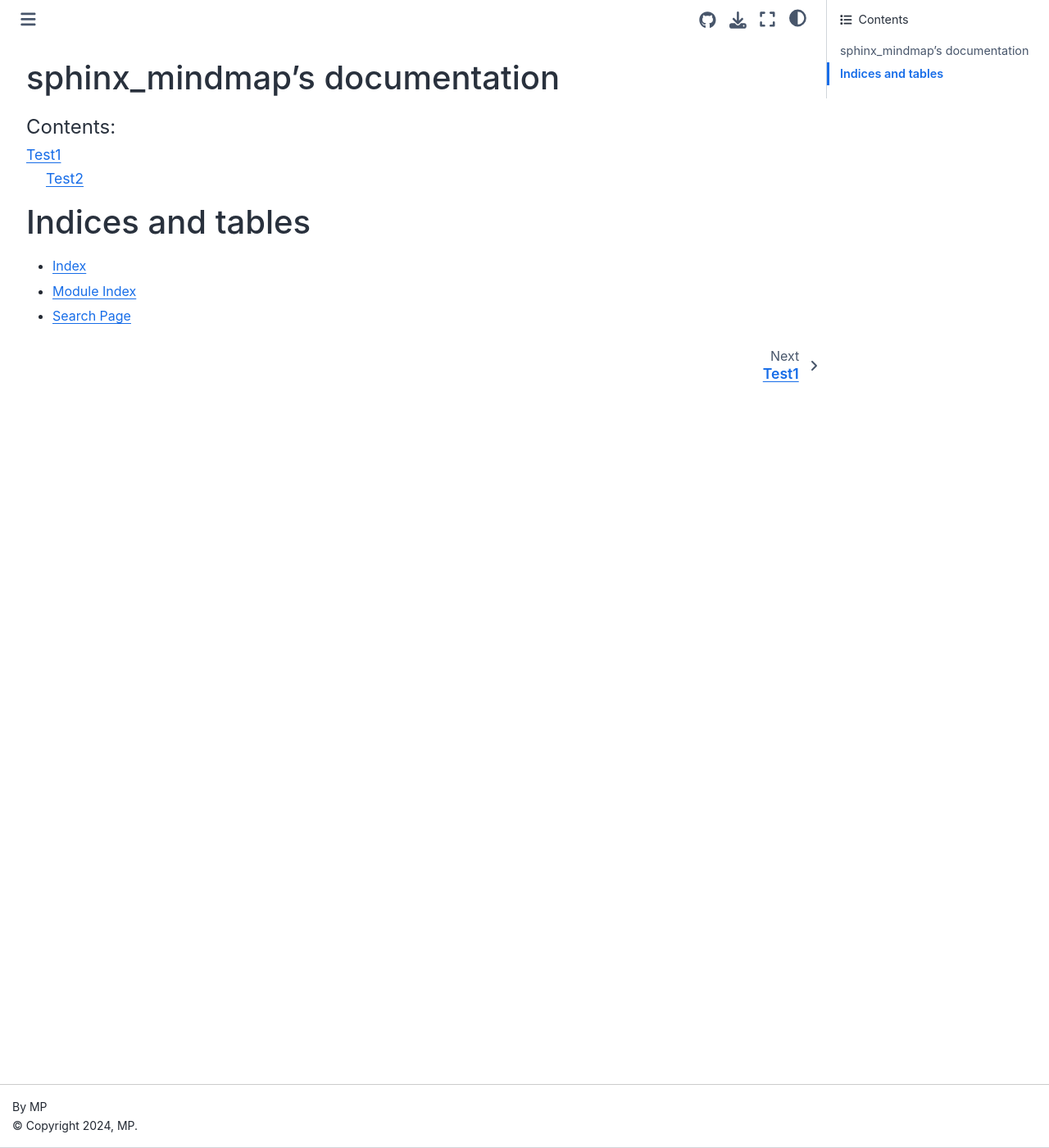
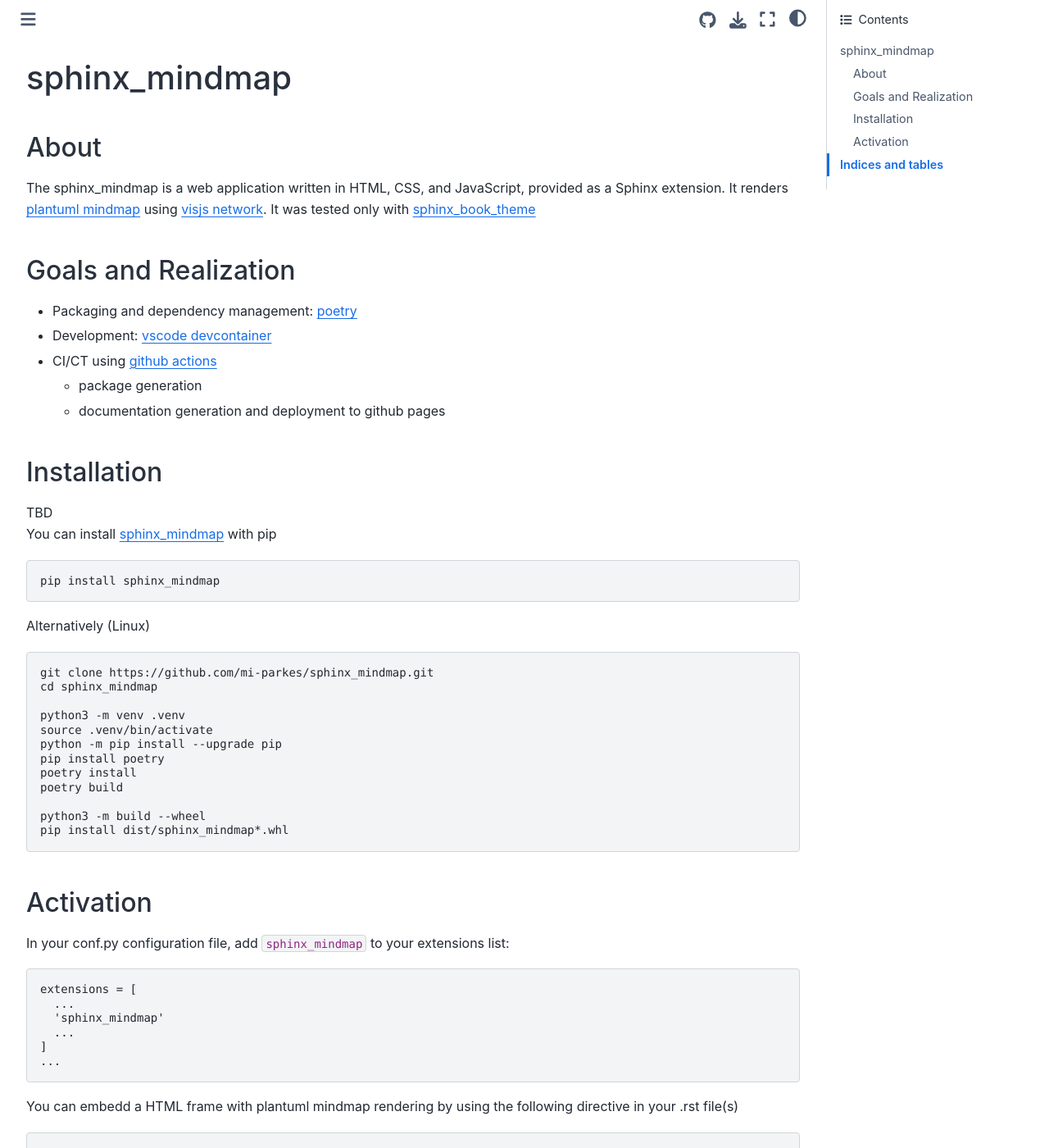
Before and after one commit to mi-parkes/sphinx_mindmap, a Sphinx documentation site: the page built from doc/source/index.rst, in a window 1280 px wide and 1400 px high. Shown: the whole window at 82% size. Built offline with Sphinx 7.4.7 and the Sphinx Book theme 1.1.4, drawn with Linux system fonts in a browser that asks for light colours; some of the changed text lies outside the part shown.

Commit message:
Adding README.md + content

````diff
--- /dev/null
+++ b/README.md
@@ -0,0 +1,52 @@
+# sphinx_mindmap
+
+## About
+
+The sphinx_mindmap is a web application written in HTML, CSS, and JavaScript, provided as a Sphinx extension. It renders [plantuml mindmap](https://plantuml.com/mindmap-diagram) using [visjs network](https://visjs.github.io/vis-network/docs/network/). It was tested only with [sphinx_book_theme](https://pypi.org/project/sphinx-book-theme/)
+
+## Goals and Realization
+
+* Packaging and dependency management: [poetry](https://python-poetry.org/docs/basic-usage)
+* Development: [vscode devcontainer](https://code.visualstudio.com/docs/devcontainers/containers)
+* CI/CT using [github actions](https://docs.github.com/en/actions)
+  * package generation
+  * documentation generation and deployment to github pages
+
+## Installation
+
+TBD
+You can install [sphinx_mindmap](https://pypi.org/project/sphinx_mindmap/) with pip
+
+    pip install sphinx_mindmap
+
+Alternatively (Linux)
+
+    git clone https://github.com/mi-parkes/sphinx_mindmap.git
+    cd sphinx_mindmap
+
+	python3 -m venv .venv
+	source .venv/bin/activate
+	python -m pip install --upgrade pip
+	pip install poetry
+	poetry install
+	poetry build
+
+    python3 -m build --wheel
+    pip install dist/sphinx_mindmap*.whl
+
+## Activation
+
+In your conf.py configuration file, add `sphinx_mindmap` to your extensions list:
+
+    extensions = [
+      ...
+      'sphinx_mindmap'
+      ...
+    ]
+    ...
+
+You can embedd a HTML frame with plantuml mindmap rendering by using the following directive in your .rst file(s)
+
+    .. mindmap:: ../../_static/puml/sphinx_needs_data_explorer.puml
+
+Current limitation: mindmaps can be stored only in `_static` directory or its subdirectories
--- a/README.rst
+++ /dev/null
@@ -1,2 +0,0 @@
-sphinx_mindmap
-##############
--- a/doc/source/conf.py
+++ b/doc/source/conf.py
@@ -7,6 +7,7 @@
 extensions = [
     'sphinx_mindmap',
     'sphinx.ext.githubpages',
+    'myst_parser'
 ]
 
 html_static_path = ['_static']
--- a/doc/source/index.rst
+++ b/doc/source/index.rst
@@ -1,11 +1,14 @@
-sphinx_mindmap's documentation
-==============================
+.. include:: readme_link.md
+   :parser: myst_parser.sphinx_
 
 .. toctree::
    :maxdepth: 2
-   :caption: Contents:
+   :caption: See Demo:
 
    test1/index.rst
+
+..
+   .. mindmap:: ./_static/puml/sphinx_needs_data_explorer.puml
 
 Indices and tables
 ==================
--- /dev/null
+++ b/doc/source/readme_link.md
@@ -0,0 +1,2 @@
+```{include} ../../README.md
+```
--- a/pyproject.toml
+++ b/pyproject.toml
@@ -3,7 +3,7 @@
 version = "0.5.0"
 description = "Visualization of Mindmap represented in plantuml format using visjs network"
 authors = ["Michael Parkes <mparkes@post.cz>"]
-readme = "README.rst"
+readme = "README.md"
 license = "MIT"
 #homepage = "https://python-poetry.org/"
 repository = "https://github.com/mi-parkes/sphinx_mindmap"
@@ -18,6 +18,7 @@
 
 [tool.poetry.group.doc.dependencies]
 sphinx-book-theme   = "1.0.1"
+myst_parser         = ">=2.0.0"
 
 [build-system]
 requires = ["poetry-core"]
````
Also changed, not shown: 1 other file.
